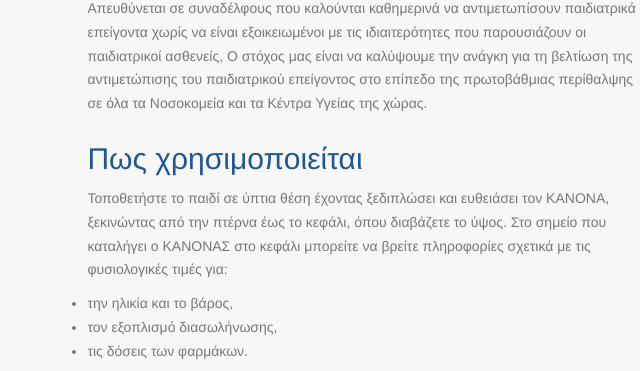
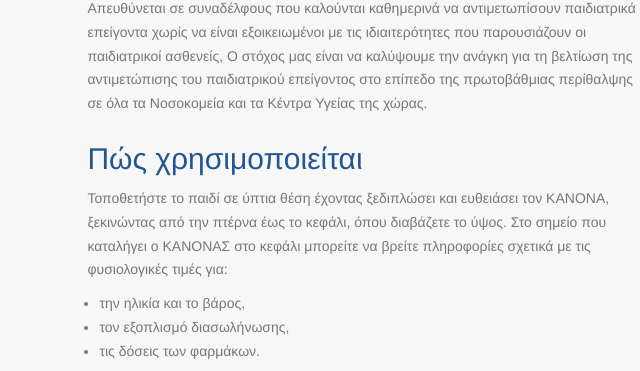
Before and after one commit to OdisseasKorovesis/PaidiatrikosKanonas, a website: page index.html in a window 1280 px wide. Shown: the part 1252-1623 px from the top of the page, 273-913 px from the left. Drawn offline with nearby package versions, Linux system fonts and the light colour scheme; a web font is replaced by a local one.

Commit message:
final corrections

```diff
--- a/index.html
+++ b/index.html
@@ -101,12 +101,12 @@
                         επίπεδο της πρωτοβάθμιας περίθαλψης σε όλα τα Νοσοκομεία και τα Κέντρα Υγείας της χώρας.</p>
                     <!-- </div> -->
                     <!-- <div class="col-6"> -->
-                    <h2 class="heading-tertiary">Πως χρησιμοποιείται</h2>
+                    <h2 class="heading-tertiary">Πώς χρησιμοποιείται</h2>
                     <p class="info__text">Τοποθετήστε το παιδί σε ύπτια θέση έχοντας ξεδιπλώσει και ευθειάσει τον ΚΑΝΟΝΑ, ξεκινώντας από την πτέρνα έως το κεφάλι,
                         όπου διαβάζετε το ύψος. Στο σημείο που καταλήγει ο ΚΑΝΟΝΑΣ στο κεφάλι μπορείτε να βρείτε πληροφορίες
-                        σχετικά με τις φυσιολογικές τιμές για:</p>
+                        σχετικά με τις φυσιολογικές τιμές για:
 
-                        <ul class="info__text">
+                        <ul class="info__text info__list">
                             <li>την ηλικία και το βάρος,</li>
                             <li>τον εξοπλισμό διασωλήνωσης,</li>
                             <li>τις δόσεις των φαρμάκων.</li>
--- a/sass/_components.scss
+++ b/sass/_components.scss
@@ -95,6 +95,10 @@
         @media screen and (max-width: 1000px) {
             column-count: 1;
         }
+    }
+
+    &__list {
+        padding-left: 1.2rem;
     }
 
     &__images-container {
```
Also changed, not shown: css/style.css.
